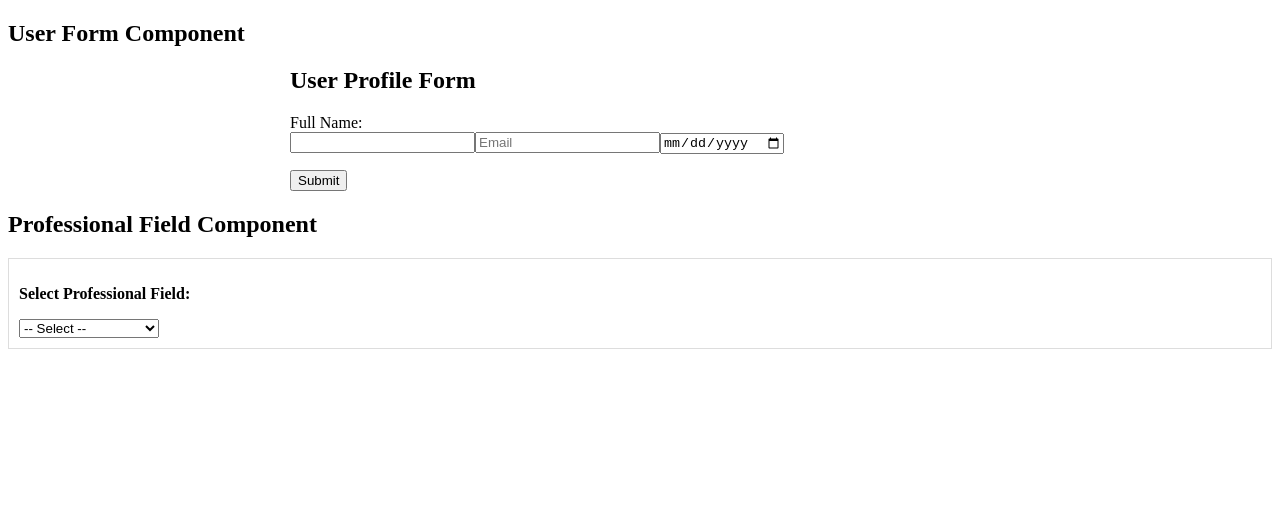
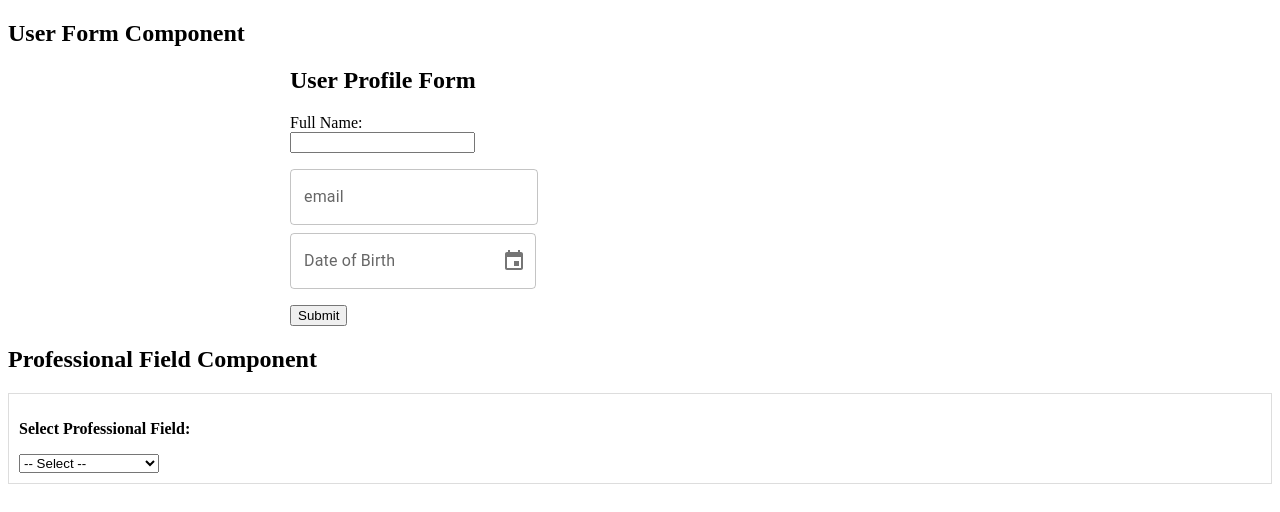
Before and after one commit to dlab-tz/career-app-react, a React (Create React App) app in the folder frontend/: page / in a window 1280 px wide. Shown: the top 512 px of the page. Built offline with nearby package versions, Linux system fonts and the light colour scheme.

Commit message:
Added Material UI package

```diff
--- a/frontend/package.json
+++ b/frontend/package.json
@@ -3,10 +3,15 @@
   "version": "0.1.0",
   "private": true,
   "dependencies": {
+    "@emotion/react": "^11.14.0",
+    "@emotion/styled": "^11.14.1",
+    "@mui/material": "^7.2.0",
+    "@mui/x-date-pickers": "^8.9.2",
     "@testing-library/dom": "^10.4.1",
     "@testing-library/jest-dom": "^6.6.4",
     "@testing-library/react": "^16.3.0",
     "@testing-library/user-event": "^13.5.0",
+    "date-fns": "^4.1.0",
     "react": "^19.1.1",
     "react-dom": "^19.1.1",
     "react-scripts": "5.0.1",
--- a/frontend/src/components/UserForm.jsx
+++ b/frontend/src/components/UserForm.jsx
@@ -1,4 +1,8 @@
 import React, { useState } from 'react';
+import { TextField } from '@mui/material';
+import{LocalizationProvider} from '@mui/x-date-pickers/LocalizationProvider';
+import { AdapterDateFns } from '@mui/x-date-pickers/AdapterDateFns';
+import { DatePicker } from '@mui/x-date-pickers/DatePicker';
 
 const UserForm = () => {
   const [formData, setFormData] = useState({
@@ -42,27 +46,33 @@ const UserForm = () => {
             value={formData.name}
             onChange={handleChange}
             required
+          /> <br/>
+          <TextField
+          label="email"
+          variant="outlined"
+          name="email"
+          value={formData.email}
+          onChange={handleChange}
+          margin='normal'
           />
-          <input
-            type="email"
-            name="email"
-            value={formData.email}
-            onChange={handleChange}
-            placeholder="Email"
-            fullWidth
-            />
-            <input
-            type="date"
-            name="DateOfBirth"
+          <br />
+          <LocalizationProvider dateAdapter={AdapterDateFns}>
+          <DatePicker
+            label="Date of Birth"
             value={formData.DateOfBirth}
-            onChange={handleChange}
-            required
+            onChange={(newValue) => {
+              setFormData(prev => ({
+                ...prev,
+                DateOfBirth: newValue,
+              }));
+            }}
+            renderInput={(params) => (
+            <TextField {...params} fullWidth margin="normal" variant="outlined" />
+            )}
           />
+        </LocalizationProvider>
 
         </div>
-
-        {/* Additional fields can be added here */}
-        {/* TODO: education level, career field, etc */}
 
         <button type="submit">Submit</button>
       </form>
```
Also changed, not shown: 1 other file (tests, documents, lock files or other folders).
